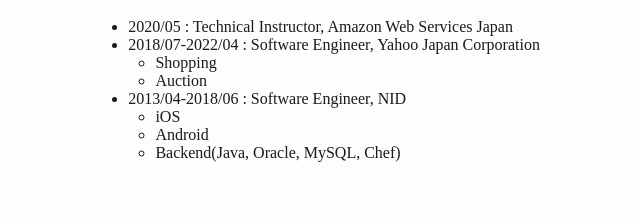
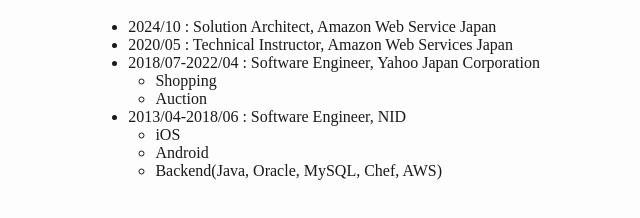
Before and after one commit to ohmakoto/profile-page, a plain HTML site: page index.html in a window 1280 px wide. Shown: the part 236-454 px from the top of the page, without its empty margins (251-891 px from the left). Drawn offline with Linux system fonts and the light colour scheme.

Commit message:
Update index.html

```diff
--- a/index.html
+++ b/index.html
@@ -170,6 +170,7 @@
 </header>
 <h1 id="makoto-otani">Makoto Otani</h1>
 <ul>
+<li>2024/10 : Solution Architect, Amazon Web Service Japan</li>
 <li>2020/05 : Technical Instructor, Amazon Web Services Japan</li>
 <li>2018/07-2022/04 : Software Engineer, Yahoo Japan Corporation
 <ul>
@@ -180,7 +181,7 @@
 <ul>
 <li>iOS</li>
 <li>Android</li>
-<li>Backend(Java, Oracle, MySQL, Chef)</li>
+<li>Backend(Java, Oracle, MySQL, Chef, AWS)</li>
 </ul></li>
 </ul>
 </body>
```
